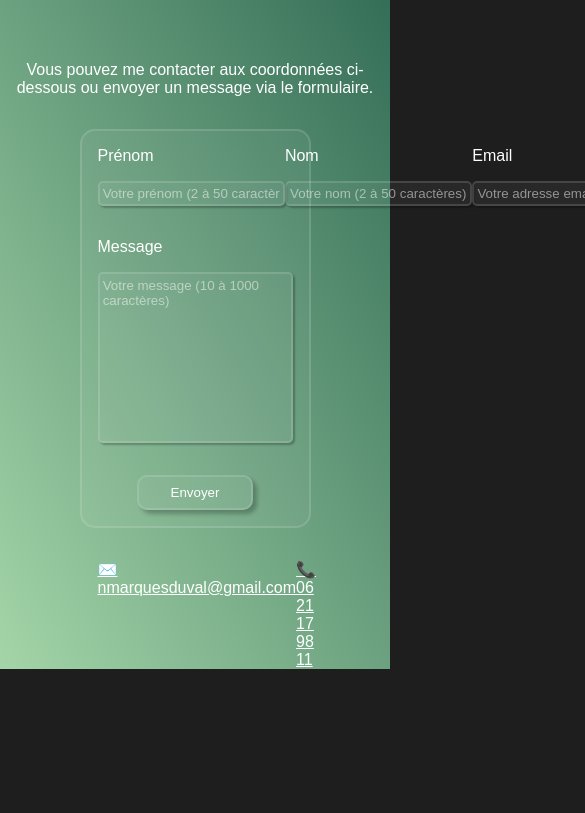
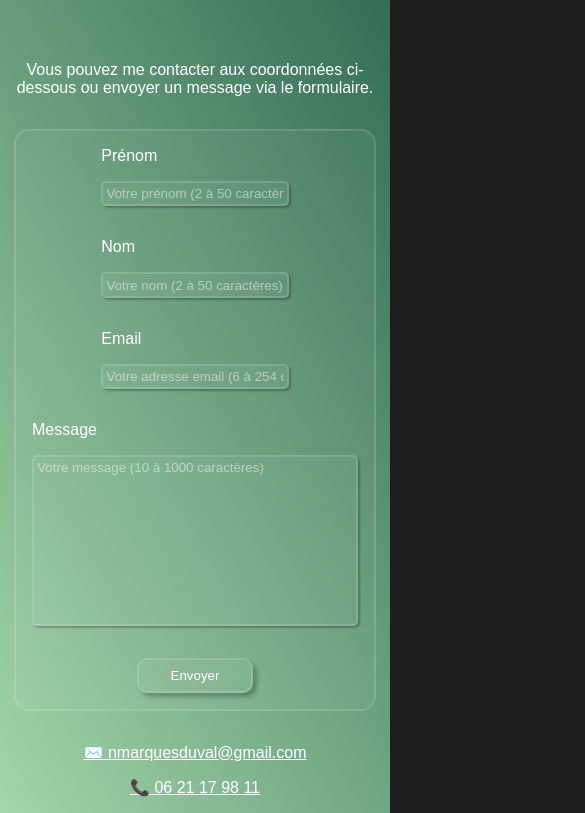
Before and after one commit to Nathan94600/Portfolio, a website: page pages/contact-success.html in a window 390 px wide. Shown: the part 178-991 px from the top of the page, 585 px wide, since content can reach past the window. Before the commit the page ends 847 px from the top, so only its background shows below. Drawn offline with Linux system fonts and the light colour scheme.

Commit message:
Ajout du responsive pour les pages `contact`, `contact-error` et `contact-success`. Mise à jour de la todolist

```diff
--- a/styles/contact.css
+++ b/styles/contact.css
@@ -55,9 +55,10 @@ form {
 }
 
 #fields {
+	flex-wrap: wrap;
 	display: flex;
 	flex-direction: row;
-	justify-content: space-between;
+	justify-content: space-around;
 }
 
 label, input {
@@ -111,8 +112,13 @@ button:focus {
 	margin: auto;
 	width: 50%;
 	display: flex;
+	flex-wrap: wrap;
 	flex-direction: row;
 	justify-content: space-around;
+}
+
+#info * {
+	margin-bottom: 1rem;
 }
 
 *::placeholder {
@@ -120,6 +126,8 @@ button:focus {
 }
 
 #success {
+	max-width: calc(100vw - 6rem);
+	overflow-wrap: break-word;
 	position: absolute;
 	padding: .5rem 2rem;
 	color: #fff;
@@ -135,6 +143,8 @@ button:focus {
 }
 
 #error {
+	max-width: calc(100vw - 6rem);
+	overflow-wrap: break-word;
 	position: absolute;
 	padding: .5rem 2rem;
 	color: #fff;
@@ -157,3 +167,15 @@ button:focus {
 		top: -100px;
 	}
 }
+
+@media (max-width: 1200px) {
+	form, #info {
+		width: calc(100% - 10rem);
+	}
+}
+
+@media (max-width: 750px) {
+	form, #info {
+		width: calc(100% - 4rem);
+	}
+}
```
Also changed, not shown: README.md.
